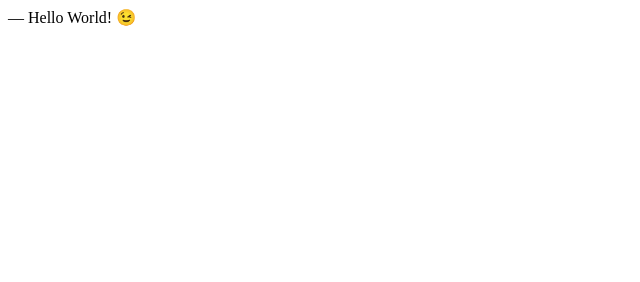
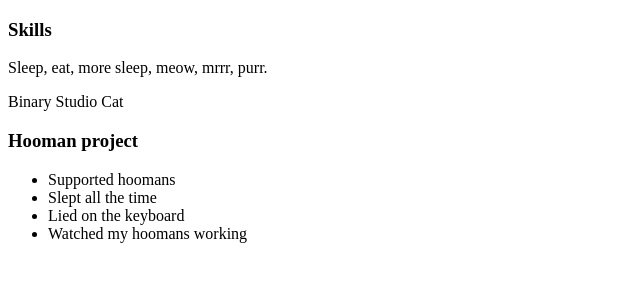
Before and after one commit to viktoriiakoniukhova/homepage, a plain HTML site: page index.html in a window 1280 px wide. Shown: the whole page, without its empty margins (0-640 px from the left). Drawn offline with Linux system fonts and the light colour scheme.

Commit message:
Add skills and exp sections from Bulka's template

```diff
--- a/index.html
+++ b/index.html
@@ -5,6 +5,35 @@
     <title>Résumé</title>
   </head>
   <body>
-    ― Hello World! &#x1F609;
+    <div class="container">
+      <div class="resume__block">
+        <div class="skills">
+          <h3 class="skills__header">Skills</h3>
+          <p class="skills__text">Sleep, eat, more sleep, meow, mrrr, purr.</p>
+        </div>
+      </div>
+    </div>
+    <div class="container">
+      <div class="resume__block">
+        <div class="main-info fh">
+          <div class="experiences">
+            <div class="experiences__company-project">
+              <span class="experiences__company-project-role"
+                >Binary Studio Cat</span
+              >
+              <h3 class="experiences__company-project-name">Hooman project</h3>
+              <ul class="experiences__company-project-responsibilities">
+                <li>Supported hoomans</li>
+                <li>Slept all the time</li>
+                <li>Lied on the keyboard</li>
+                <li>Watched my hoomans working</li>
+              </ul>
+            </div>
+          </div>
+
+          <div class="additional-info fv"></div>
+        </div>
+      </div>
+    </div>
   </body>
 </html>
```
